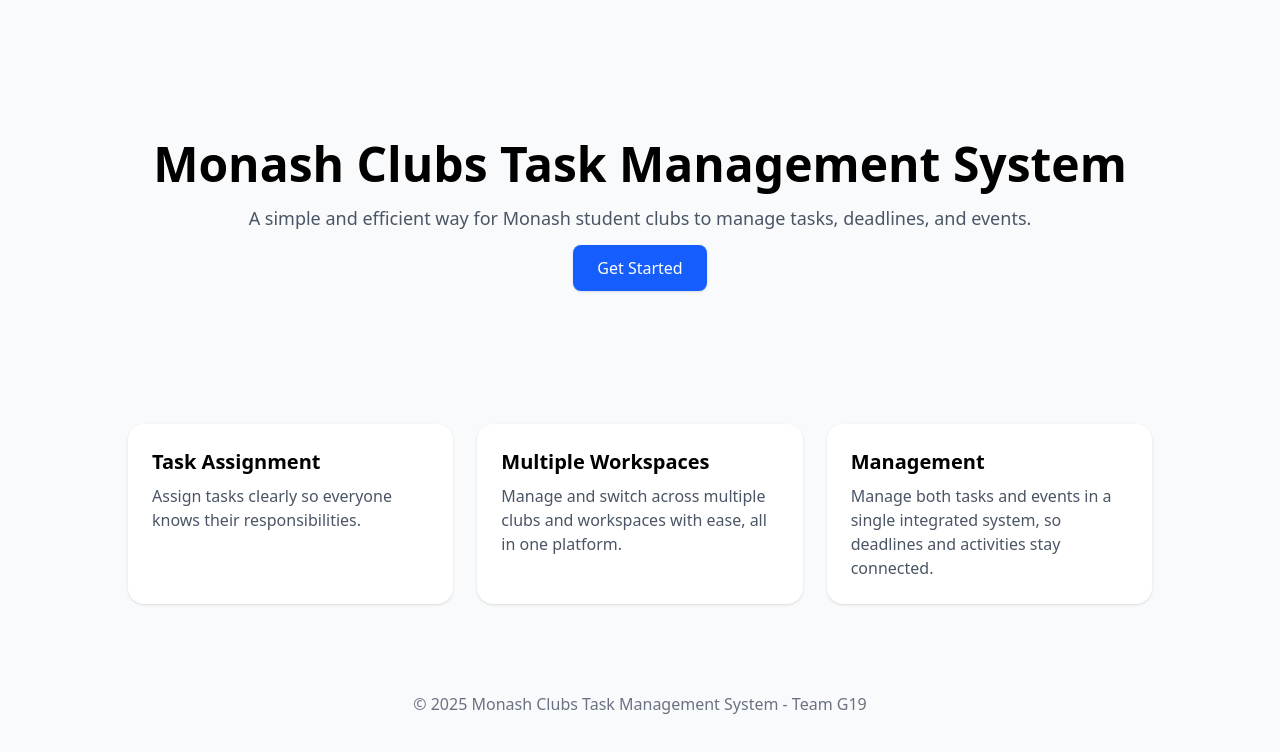
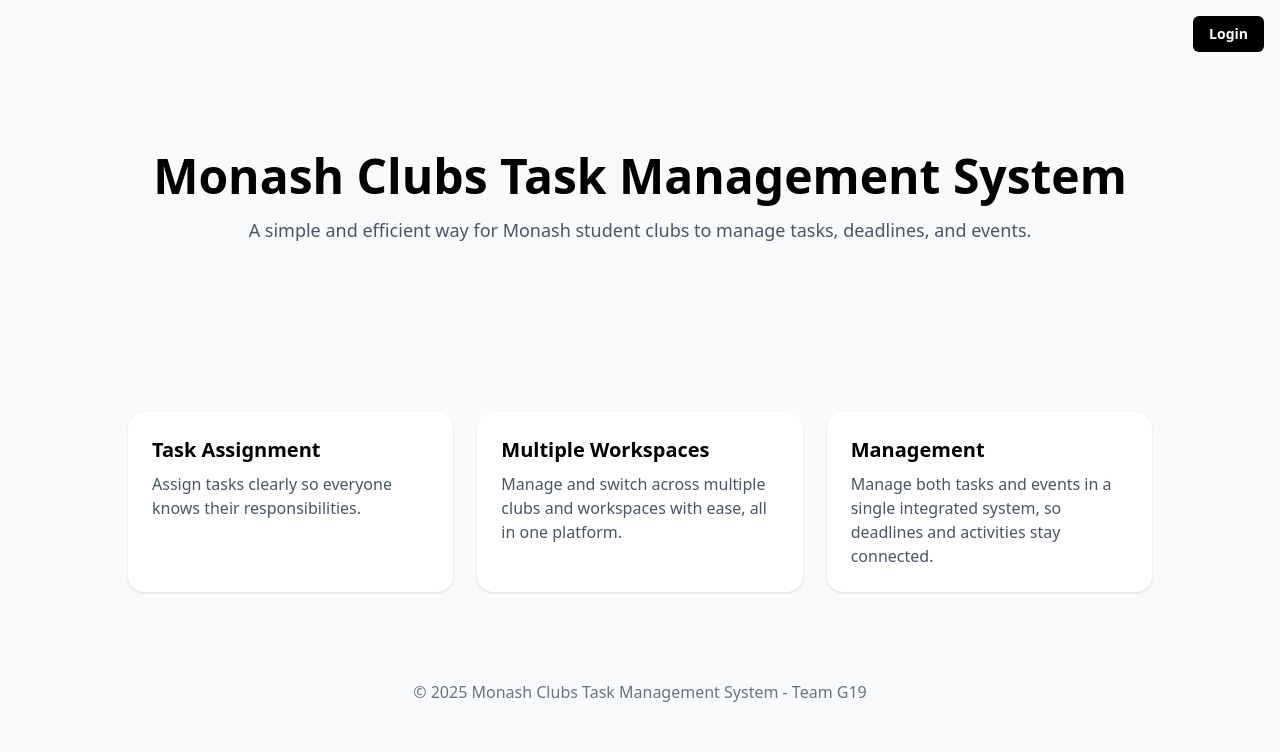
Before and after one commit to AnthonyZhOon/cs-project, a Next.js app: page / in a window 1280 px wide. Shown: the top 752 px of the page. Built offline with nearby package versions, Linux system fonts and the light colour scheme; no server answers.

Commit message:
update landing

```diff
--- a/app/page.tsx
+++ b/app/page.tsx
@@ -1,8 +1,40 @@
 import Link from 'next/link';
+import {auth0} from '@/lib/auth0';
 
-export default function LandingPage() {
+export default async function LandingPage() {
+  const session = await auth0.getSession();
+  const user = session?.user;
+  const displayName =
+    (user?.name as string | undefined) ??
+    (user?.email ? user.email.split('@')[0] : undefined);
+
   return (
-    <main className="flex flex-col items-center justify-center min-h-screen bg-gray-50">
+    <main className="relative flex flex-col items-center justify-center min-h-screen bg-gray-50">
+
+      <header className="fixed top-0 right-0 p-4">
+        <div className="flex items-center gap-3">
+          {session ? (
+            <>
+              <span className="hidden sm:inline text-sm text-gray-600">
+                Hi, {displayName}
+              </span>
+              <Link
+                href="/workspaces"
+                className="inline-flex items-center rounded-md bg-black text-white px-4 py-2 text-sm font-semibold hover:opacity-90"
+              >
+                View your workspace
+              </Link>
+            </>
+          ) : (
+            <Link
+              href="/auth/login"
+              className="inline-flex items-center rounded-md bg-black text-white px-4 py-2 text-sm font-semibold hover:opacity-90"
+            >
+              Login
+            </Link>
+          )}
+        </div>
+      </header>
 
       <section className="text-center py-20 px-6">
         <h1 className="text-5xl font-bold mb-4">
@@ -12,12 +44,6 @@
           A simple and efficient way for Monash student clubs to manage tasks,
           deadlines, and events.
         </p>
-        <Link
-          href="/workspaces"
-          className="px-6 py-3 bg-blue-600 text-white rounded-lg shadow hover:bg-blue-700"
-        >
-          Get Started
-        </Link>
       </section>
 
       {/* Features */}
@@ -31,13 +57,15 @@
         <div className="p-6 bg-white rounded-2xl shadow">
           <h2 className="text-xl font-semibold mb-2">Multiple Workspaces</h2>
           <p className="text-gray-600">
-            Manage and switch across multiple clubs and workspaces with ease, all in one platform.
+            Manage and switch across multiple clubs and workspaces with ease,
+            all in one platform.
           </p>
         </div>
         <div className="p-6 bg-white rounded-2xl shadow">
           <h2 className="text-xl font-semibold mb-2">Management</h2>
           <p className="text-gray-600">
-            Manage both tasks and events in a single integrated system, so deadlines and activities stay connected.
+            Manage both tasks and events in a single integrated system, so
+            deadlines and activities stay connected.
           </p>
         </div>
       </section>
```
